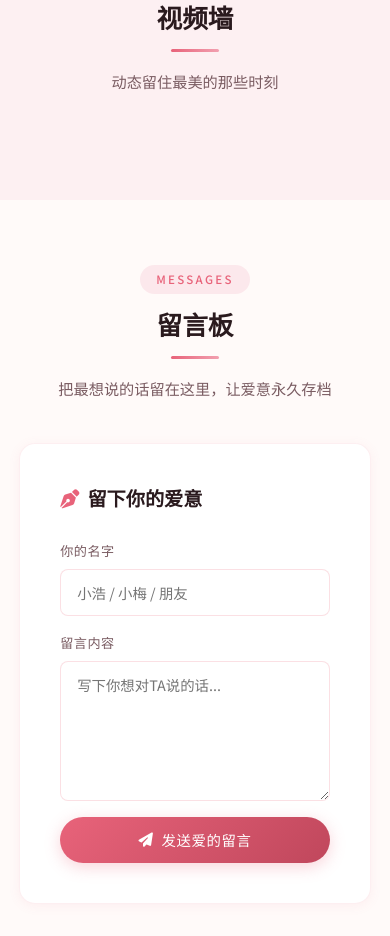
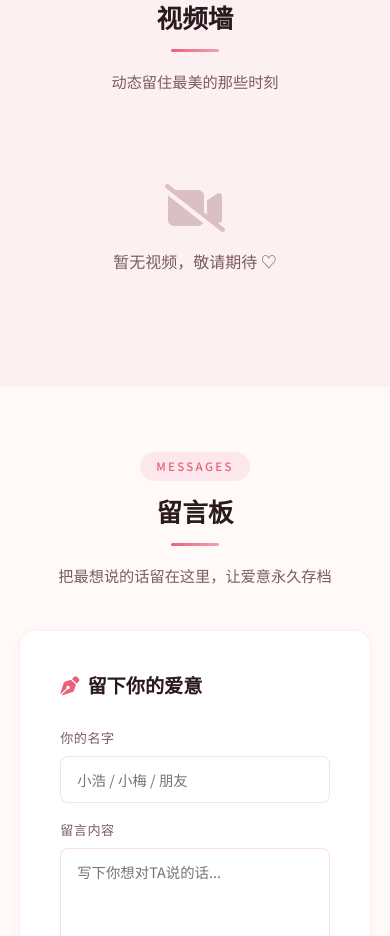
Before and after one commit to Filwap/haomei, a website: page index.html in a window 390 px wide. Shown: the part 4492-5428 px from the top of the page. Drawn offline with Linux system fonts and the light colour scheme; no server answers.

Commit message:
Add video empty state tip for mobile

```diff
--- a/index.html
+++ b/index.html
@@ -342,6 +342,10 @@
             <div class="video-grid">
                 <!-- 可在此添加更多视频 -->
             </div>
+            <div class="video-empty" id="video-empty" style="display:none;">
+                <i class="fas fa-video-slash"></i>
+                <p>暂无视频，敬请期待 ♡</p>
+            </div>
         </section>
 
         <!-- ===== 留言板 ===== -->
--- a/script.js
+++ b/script.js
@@ -527,14 +527,22 @@ function setupLightbox() {
 // 视频墙（云端版）
 // =====================================================
 async function loadVideosFromCloud() {
+    const grid = document.querySelector('.video-grid');
+    const emptyTip = document.getElementById('video-empty');
+    if (!grid) return;
+
     try {
         const res = await fetch(`${API_BASE}/api/videos`);
         if (!res.ok) throw new Error('API 不可用');
         const list = await res.json();
-        if (!Array.isArray(list) || list.length === 0) return;
+        if (!Array.isArray(list) || list.length === 0) {
+            // 没有视频数据，显示空提示
+            if (emptyTip) emptyTip.style.display = 'block';
+            return;
+        }
 
-        const grid = document.querySelector('.video-grid');
-        if (!grid) return;
+        // 隐藏空提示
+        if (emptyTip) emptyTip.style.display = 'none';
 
         list.forEach(item => {
             const div = document.createElement('div');
@@ -587,7 +595,8 @@ async function loadVideosFromCloud() {
             requestAnimationFrame(() => requestAnimationFrame(() => div.classList.add('visible')));
         });
     } catch (e) {
-        // API 未部署时静默失败
+        // API 未部署或调用失败，显示空提示
+        if (emptyTip) emptyTip.style.display = 'block';
     }
 }
 
--- a/styles.css
+++ b/styles.css
@@ -1190,6 +1190,23 @@ ul { list-style: none; }
 }
 
 .video-tags span i { font-size: 0.7rem; }
+
+/* 视频墙空提示 */
+.video-empty {
+    text-align: center;
+    padding: 3rem 1rem;
+    color: var(--subtle);
+}
+.video-empty i {
+    font-size: 3rem;
+    margin-bottom: 1rem;
+    display: block;
+    opacity: 0.5;
+}
+.video-empty p {
+    font-size: 1rem;
+    color: var(--muted);
+}
 
 /* =====================================================
    留言板
```
